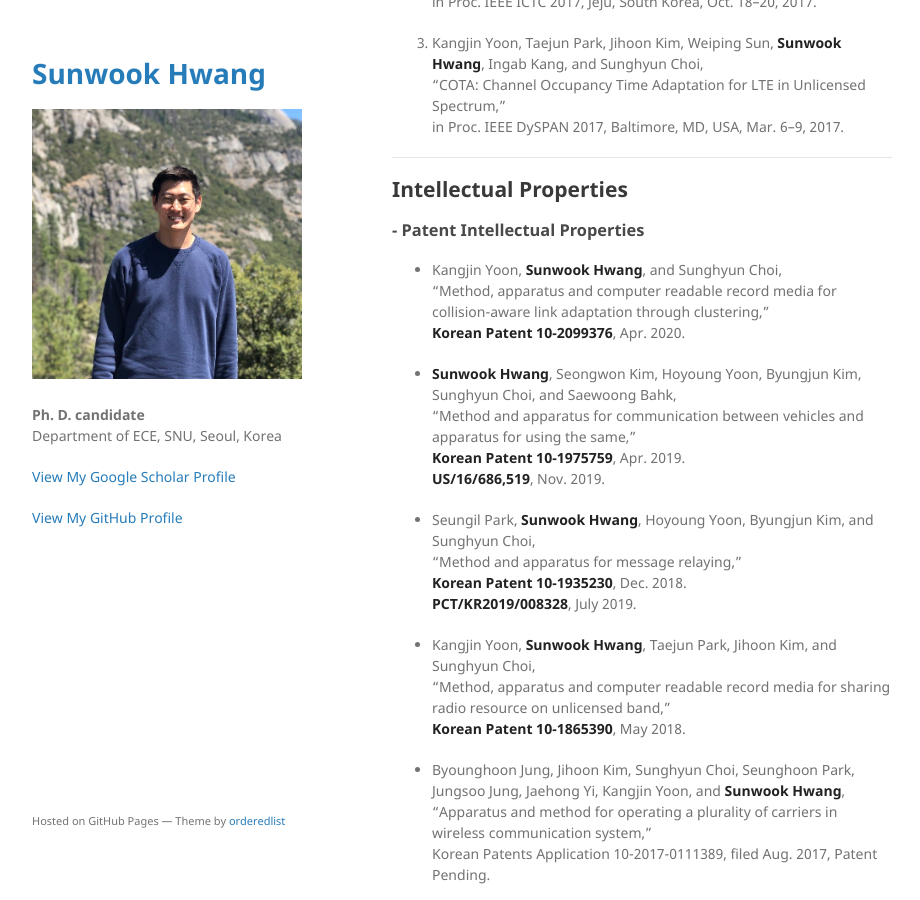
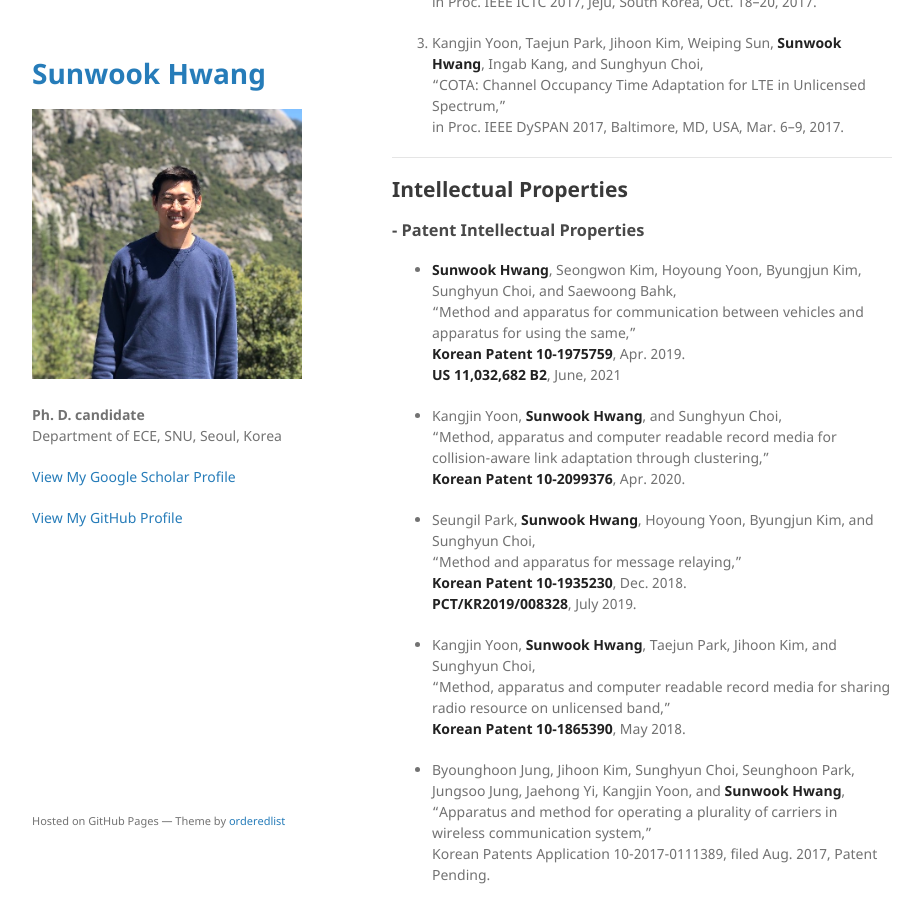
Before and after one commit to jeongjun-park/jeongjun-park.github.io, a Jekyll site: the page built from index.md, in a window 1280 px wide and 900 px high, scrolled down 2072 px. Shown: the whole window, without its empty margins (178-1098 px from the left). Built offline with Jekyll 4.4.1, drawn with Linux system fonts in a browser that asks for light colours; our own code applies the rules of GitHub Pages for plain Markdown files.

Commit message:
Update index.md

```diff
--- a/index.md
+++ b/index.md
@@ -89,14 +89,14 @@ in Proc. IEEE DySPAN 2017, Baltimore, MD, USA, Mar. 6--9, 2017.
 ## Intellectual Properties
 
 ### - Patent Intellectual Properties
+* **Sunwook Hwang**, Seongwon Kim, Hoyoung Yoon, Byungjun Kim, Sunghyun Choi, and Saewoong Bahk,
+"Method and apparatus for communication between vehicles and apparatus for using the same,"
+**Korean Patent 10-1975759**, Apr. 2019.
+**US 11,032,682 B2**, June, 2021
+
 * Kangjin Yoon, **Sunwook Hwang**, and Sunghyun Choi,
 “Method, apparatus and computer readable record media for collision-aware link adaptation through clustering,”
 **Korean Patent 10-2099376**, Apr. 2020.
-
-* **Sunwook Hwang**, Seongwon Kim, Hoyoung Yoon, Byungjun Kim, Sunghyun Choi, and Saewoong Bahk,
-"Method and apparatus for communication between vehicles and apparatus for using the same,"
-**Korean Patent 10-1975759**, Apr. 2019.
-**US/16/686,519**, Nov. 2019.
 
 * Seungil Park, **Sunwook Hwang**, Hoyoung Yoon, Byungjun Kim, and Sunghyun Choi,
 "Method and apparatus for message relaying,"
```
